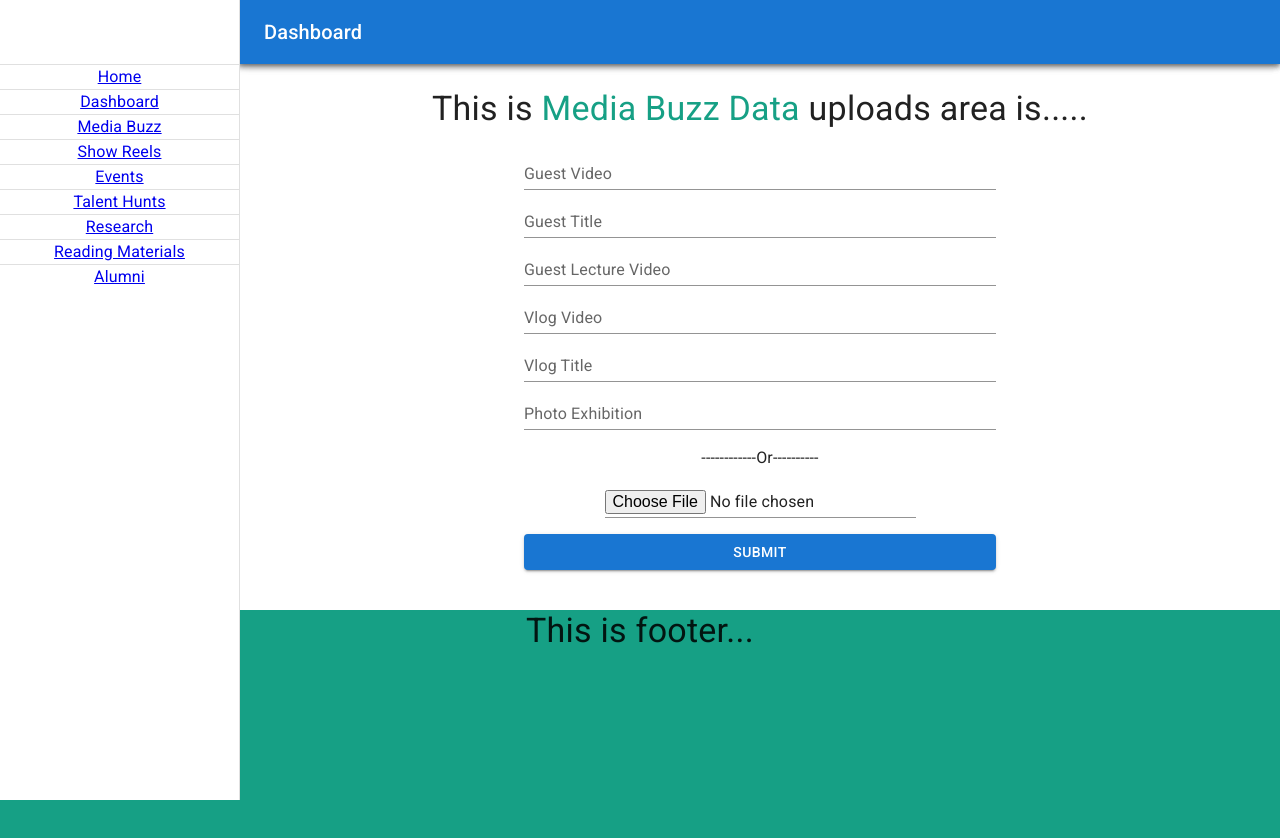
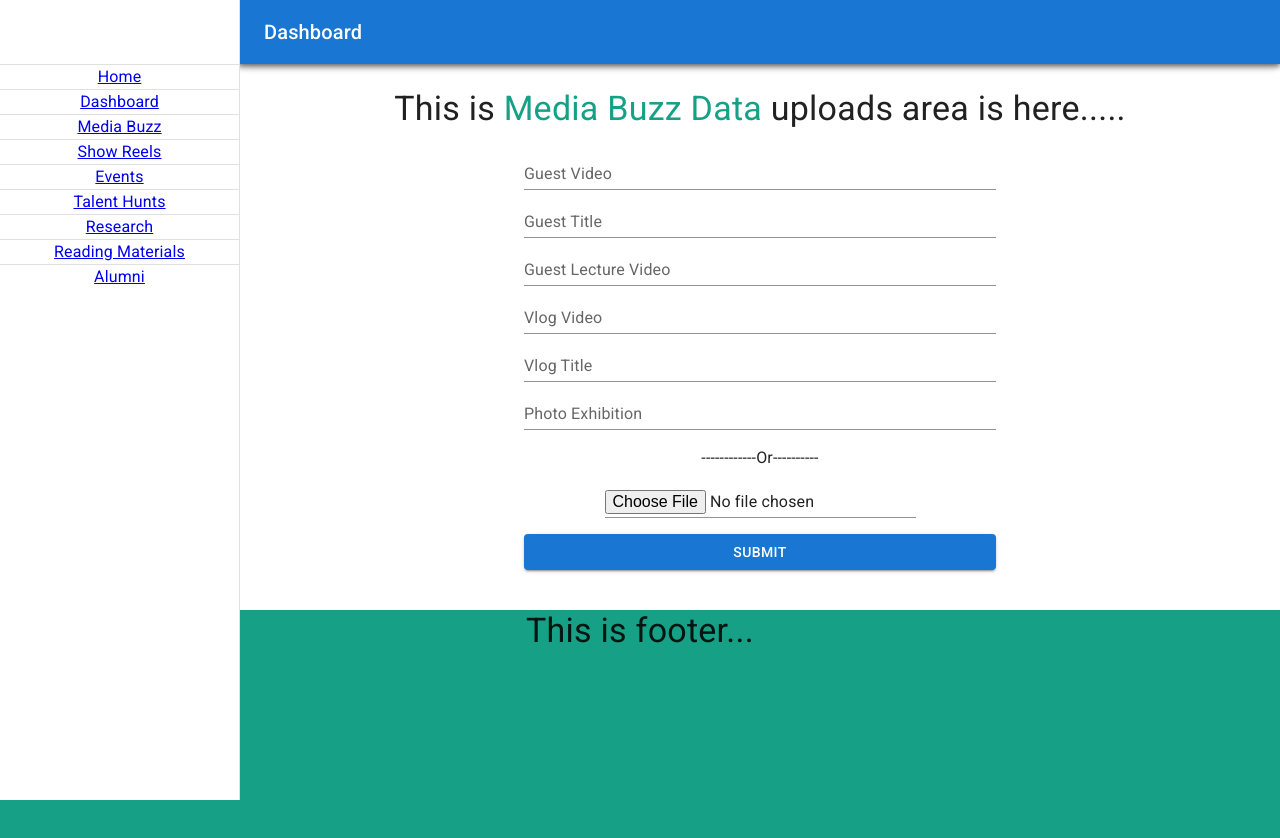
Before and after one commit to jmc-diu/jmc-web-client-site, a React (Create React App) app: page /dashboard/mediaData in a window 1280 px wide. Shown: the top 838 px of the page. Built offline with nearby package versions, Linux system fonts and the light colour scheme.

Commit message:
first commit

```diff
--- a/src/Pages/Dashboard/MediauzzUploads/MediaBuzzDataUp.js
+++ b/src/Pages/Dashboard/MediauzzUploads/MediaBuzzDataUp.js
@@ -17,7 +17,7 @@ const MediaBuzzDataUp = () => {
       <Container>
         <Typography variant="h4" gutterBottom>
           This is <span style={{ color: "#16a085" }}>Media Buzz Data</span>{" "}
-          uploads area is.....
+          uploads area is here.....
         </Typography>
 
         <Grid
```
Also changed, not shown: 1 other file (tests, documents, lock files or other folders).
